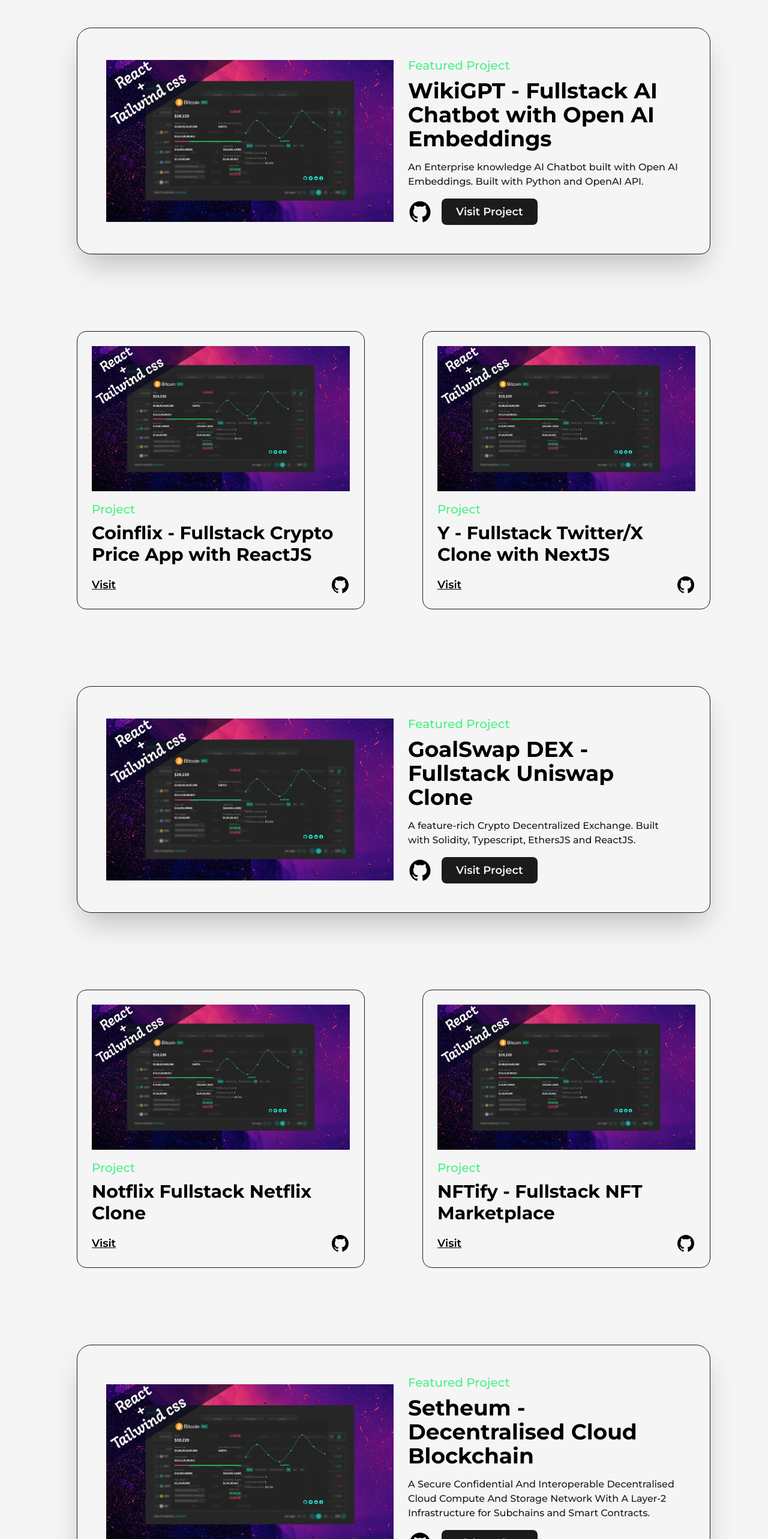
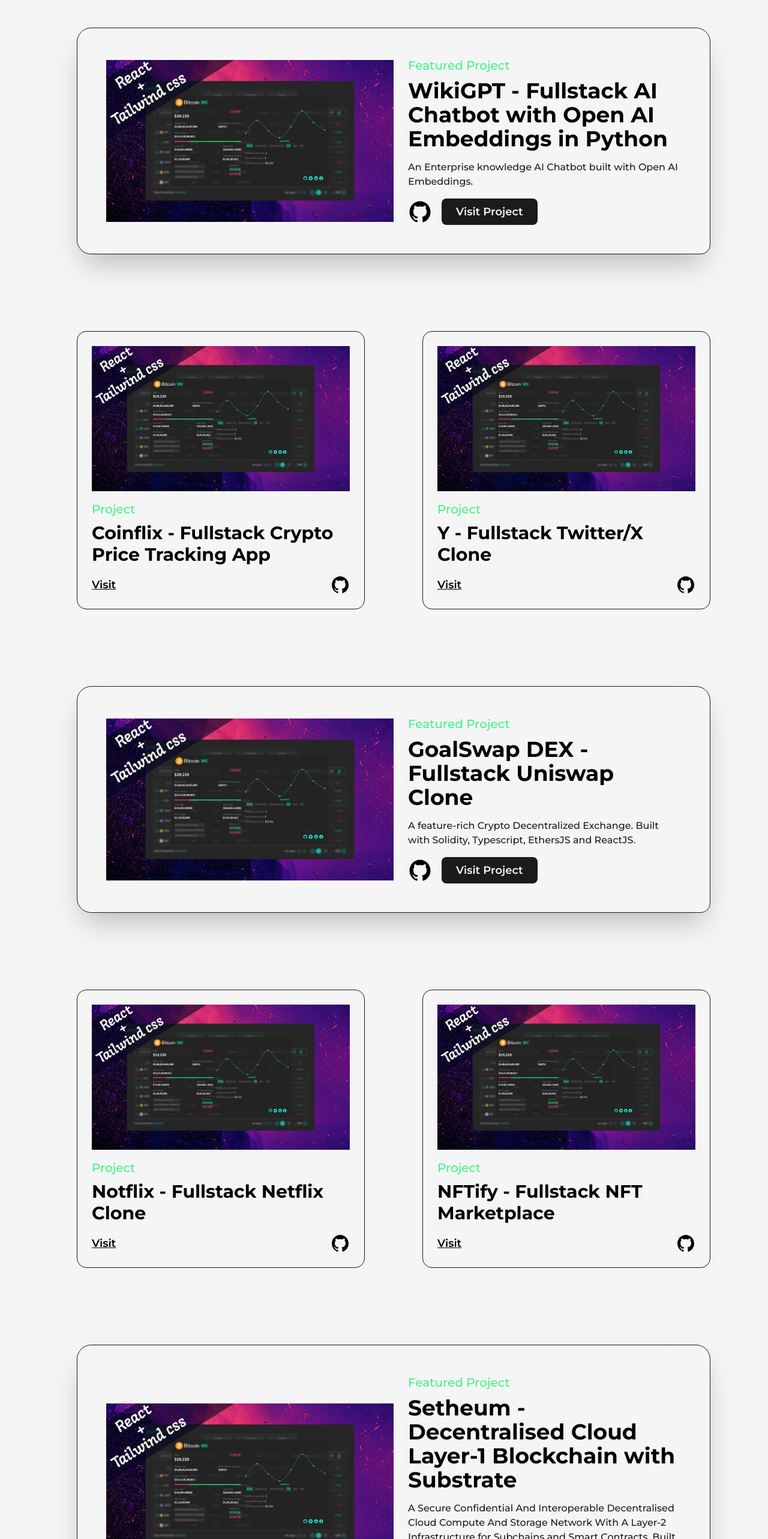
Before and after one commit to balqaasem/mydevportfolio, a Next.js app: page /projects in a window 1280 px wide. Shown: the part 234-2800 px from the top of the page at 60% size. Built offline with nearby package versions, Linux system fonts and the light colour scheme.

Commit message:
Update literal fixes

```diff
--- a/src/pages/projects.js
+++ b/src/pages/projects.js
@@ -105,10 +105,9 @@
                 <div className='grid grid-cols-12 gap-24 gap-y-32'>
                     <div className='col-span-12'>
                         <FeaturedProject
-                            title="WikiGPT - Fullstack AI Chatbot with Open AI Embeddings"
+                            title="WikiGPT - Fullstack AI Chatbot with Open AI Embeddings in Python"
                             img={project1}
-                            summary="An Enterprise knowledge AI Chatbot built with Open AI Embeddings.
-                            Built with Python and OpenAI API."
+                            summary="An Enterprise knowledge AI Chatbot built with Open AI Embeddings."
                             link="/"
                             github="/"
                             type="Featured Project"
@@ -116,7 +115,7 @@
                     </div>
                     <div className='col-span-6'>
                         <Project
-                            title="Coinflix - Fullstack Crypto Price App with ReactJS"
+                            title="Coinflix - Fullstack Crypto Price Tracking App"
                             img={project1}
                             link="/"
                             github="/"
@@ -125,7 +124,7 @@
                     </div>
                     <div className='col-span-6'>
                         <Project
-                            title="Y - Fullstack Twitter/X Clone with NextJS"
+                            title="Y - Fullstack Twitter/X Clone"
                             img={project1}
                             link="/"
                             github="/"
@@ -146,7 +145,7 @@
                     </div>
                     <div className='col-span-6'>
                         <Project
-                            title="Notflix Fullstack Netflix Clone"
+                            title="Notflix - Fullstack Netflix Clone"
                             img={project1}
                             link="/"
                             github="/"
@@ -165,11 +164,11 @@
 
                     <div className='col-span-12'>
                         <FeaturedProject
-                            title="Setheum - Decentralised Cloud Blockchain"
+                            title="Setheum - Decentralised Cloud Layer-1 Blockchain with Substrate"
                             img={project1}
                             summary="A Secure Confidential And Interoperable Decentralised
                             Cloud Compute And Storage Network With A Layer-2 Infrastructure for
-                            Subchains and Smart Contracts."
+                            Subchains and Smart Contracts. Built in rust with the substrate framework."
                             link="/"
                             github="/"
                             type="Featured Project"
@@ -177,7 +176,7 @@
                     </div>
                     <div className='col-span-6'>
                         <Project
-                            title="DAGESTAN - DAG + Blockchain Hybrid Consensus Mechanism"
+                            title="DAGESTAN - DAG + Blockchain Hybrid Consensus Mechanism with Rust"
                             img={project1}
                             link="/"
                             github="/"
@@ -186,7 +185,7 @@
                     </div>
                     <div className='col-span-6'>
                         <Project
-                            title="SetheumJS - JS SDK and API Library for Setheum"
+                            title="SetheumJS - JS SDK and API Library for Setheum with RxJS in Typescript"
                             img={project1}
                             link="/"
                             github="/"
```
